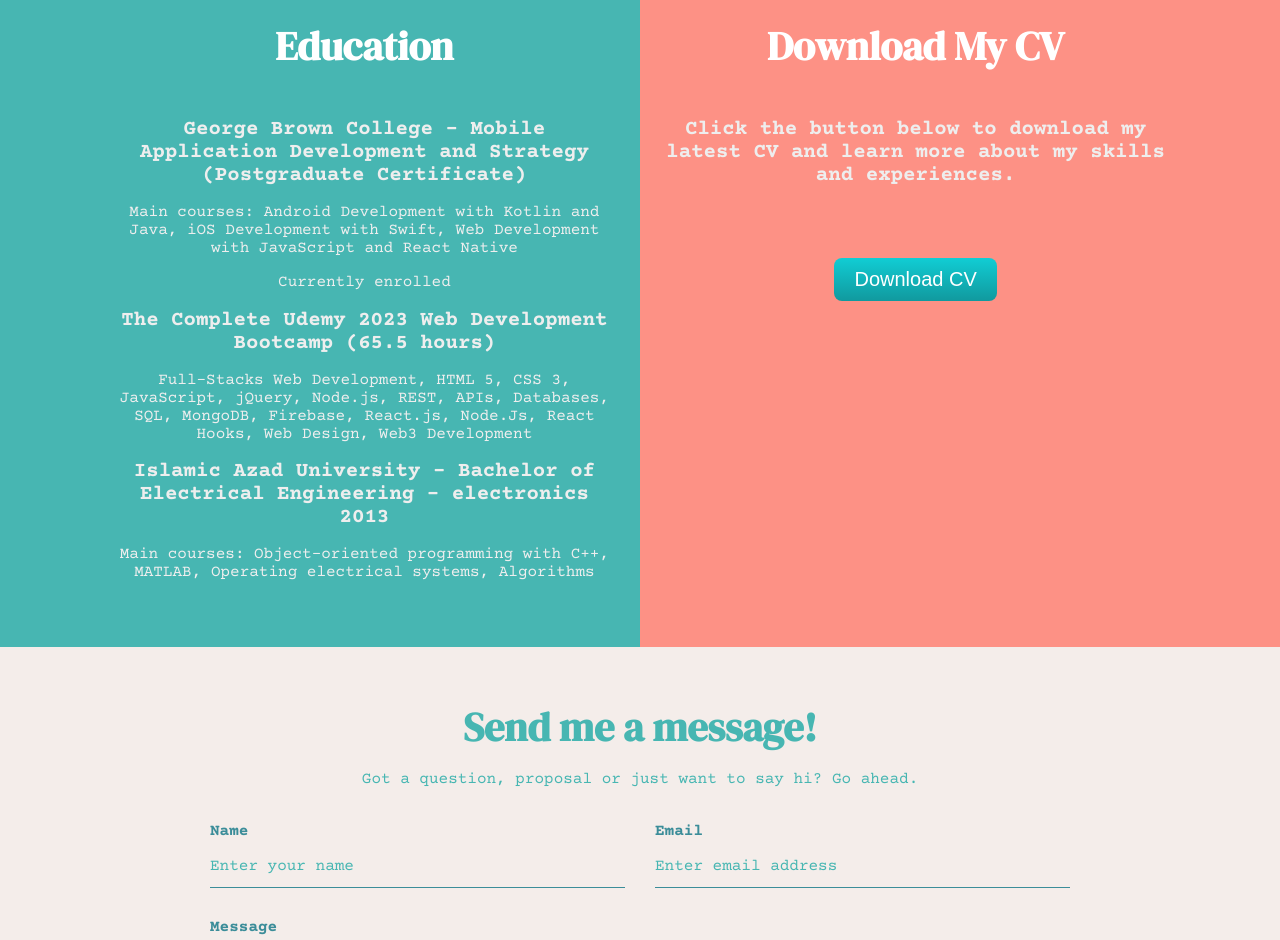
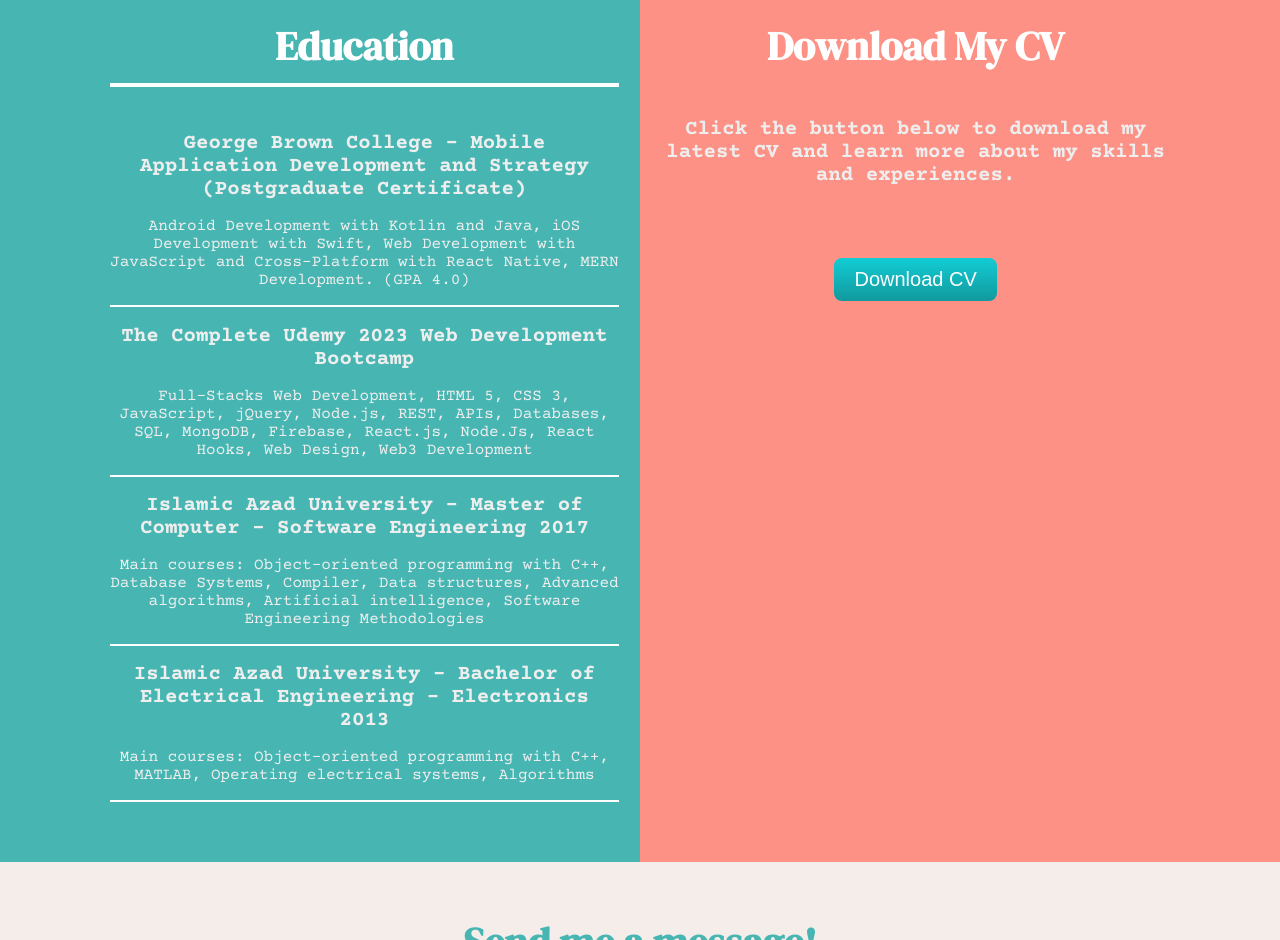
Before and after one commit to manirastegari/manirastegari.github.io, a website: page index.html in a window 1280 px wide. Shown: the part 1860-2800 px from the top of the page. Drawn offline with nearby package versions, Linux system fonts and the light colour scheme.

Commit message:
newCVJan

```diff
--- a/index.html
+++ b/index.html
@@ -61,6 +61,8 @@
             <h2 class="intro">George Brown College - Postgraduate</h2>
 
             <i class="fa-solid fa-arrow-down fa-2xl" style="color: #ffffff;"></i>
+            <h2 class="intro">My Online Advertising Platform</h2>
+            <h2 class="intro"><a href="https://SimplifyAd.com" target="_blank">https://SimplifyAd.com</a></h2>
         </div>
     </main>
 
@@ -99,7 +101,7 @@
                 <ul>
                     <li>Frontend Web Development: HTML 5, CSS 3, Bootstrap 4, Flexbox, Grid, JavaScript ES6, DOM Manipulation, jQuery, Bash Command Line, Git, GitHub.</li>
                     <li>Backend Web Development: Node.js, NPM, Express.js, EJS, REST, APIs, Databases, SQL, MongoDB, Mongoose, Authentication, Firebase, React.js, React Hooks, Web Design, Deployment with GitHub Pages, Render and Heroku and MongoDB Atlas, Web3 Development on the Internet Computer, Blockchain technology, Token contract development, NFT minting, buying and selling logic.</li>
-                      <li>Mobile Development: Android Development with Kotlin and Java, iOS Development using Swift, Cross-Platform App Development</li>
+                    <li>Mobile Development: Android (Kotlin, Java), iOS (Swift), Cross-Platform App Development (React Native)</li>
                     <li>Electronics Eng.: MATLAB, C++, Python, Proteus</li>
                 </ul>
             </div>
@@ -145,17 +147,23 @@
 
             <div class="education-item">
                 <h1>Education</h1>
+                <hr style="border: 2px solid white; margin: 10px 0;">
                 <br>
+                <h2><strong>George Brown College – Mobile Application Development and Strategy (Postgraduate Certificate)</strong></h2>
+                <p>Android Development with Kotlin and Java, iOS Development with Swift, Web Development with JavaScript and Cross-Platform with React Native, MERN Development. (GPA 4.0)</p>
+                <hr style="border: 1px solid white; margin: 10px 0;">
 
-              <h2><strong>George Brown College – Mobile Application Development and Strategy (Postgraduate Certificate)</strong></h2>
-              <p>Main courses: Android Development with Kotlin and Java, iOS Development with Swift, Web Development with JavaScript and React Native</p>
-              <p>Currently enrolled</p>
+                <h2><strong>The Complete Udemy 2023 Web Development Bootcamp</strong></h2>
+                <p>Full-Stacks Web Development, HTML 5, CSS 3, JavaScript, jQuery, Node.js, REST, APIs, Databases, SQL, MongoDB, Firebase, React.js, Node.Js, React Hooks, Web Design, Web3 Development</p>
+                <hr style="border: 1px solid white; margin: 10px 0;">
 
-              <h2><strong>The Complete Udemy 2023 Web Development Bootcamp (65.5 hours)</strong></h2>
-              <p>Full-Stacks Web Development, HTML 5, CSS 3, JavaScript, jQuery, Node.js, REST, APIs, Databases, SQL, MongoDB, Firebase, React.js, Node.Js, React Hooks, Web Design, Web3 Development</p>
+                <h2><strong>Islamic Azad University – Master of Computer – Software Engineering 2017</strong></h2>
+                <p>Main courses: Object-oriented programming with C++, Database Systems, Compiler, Data structures, Advanced algorithms, Artificial intelligence, Software Engineering Methodologies</p>
+                <hr style="border: 1px solid white; margin: 10px 0;">
 
-              <h2><strong>Islamic Azad University – Bachelor of Electrical Engineering – electronics 2013</strong></h2>
+                <h2><strong>Islamic Azad University – Bachelor of Electrical Engineering – Electronics 2013</strong></h2>
                 <p>Main courses: Object-oriented programming with C++, MATLAB, Operating electrical systems, Algorithms</p>
+                <hr style="border: 1px solid white; margin: 10px 0;">
             </div>
           <div class="education-item">
             <h1>Download My CV</h1>
```
Also changed, not shown: 1 other file. Lines whose indentation alone changed are shown as unchanged.
